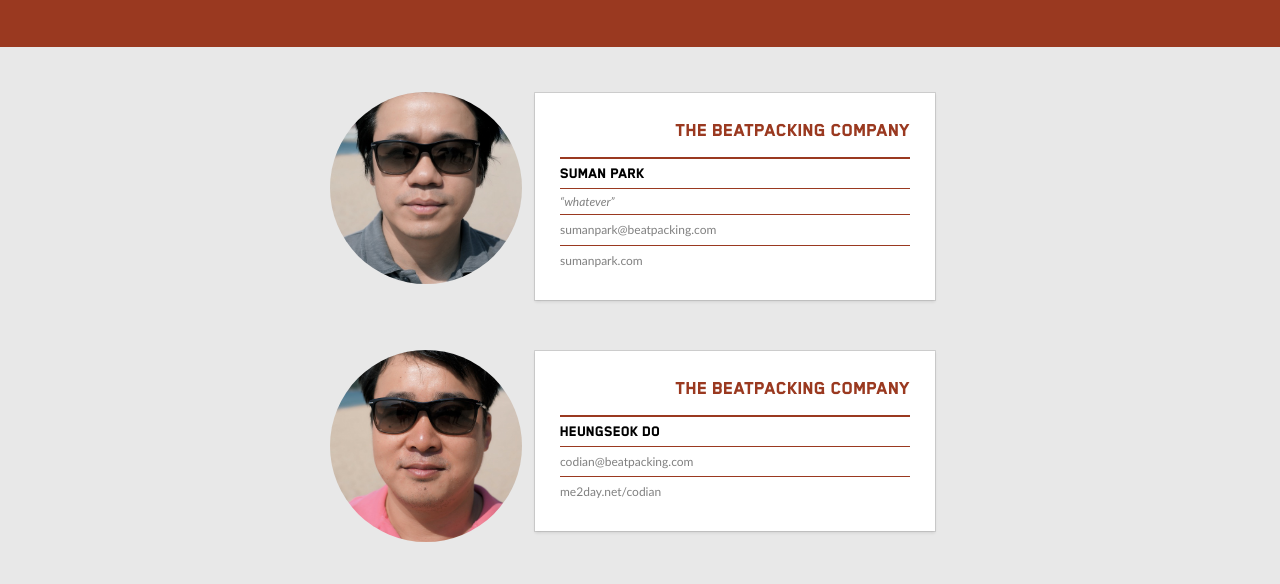
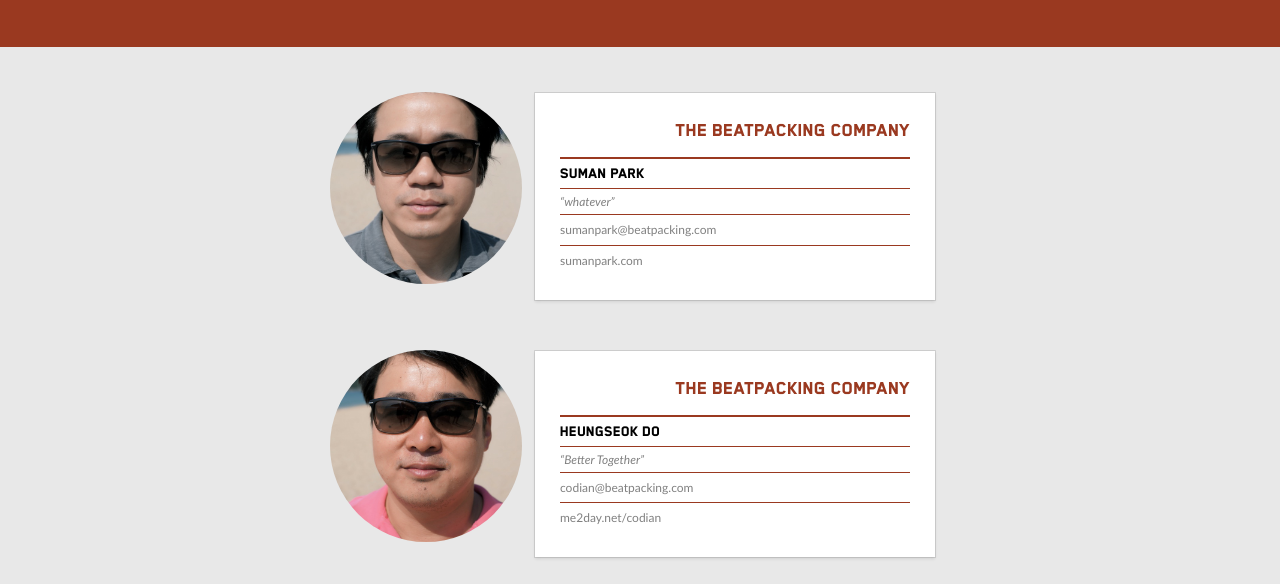
Before and after one commit to bpc/bpc.github.io, a plain HTML site: page index.html in a window 1280 px wide. Shown: the part 202-786 px from the top of the page. Drawn offline with Linux system fonts and the light colour scheme.

Commit message:
Codian intro

```diff
--- a/index.html
+++ b/index.html
@@ -35,6 +35,7 @@ Company</h1>
       <img src="pictures/codian.jpg" alt="">
       <div>
         <h2>Heungseok Do</h2>
+        <p><q>Better Together</q></q></p>
         <dl>
           <dt>Email</dt>
           <dd><a href="mailto:codian@beatpacking.com"><!--
```
